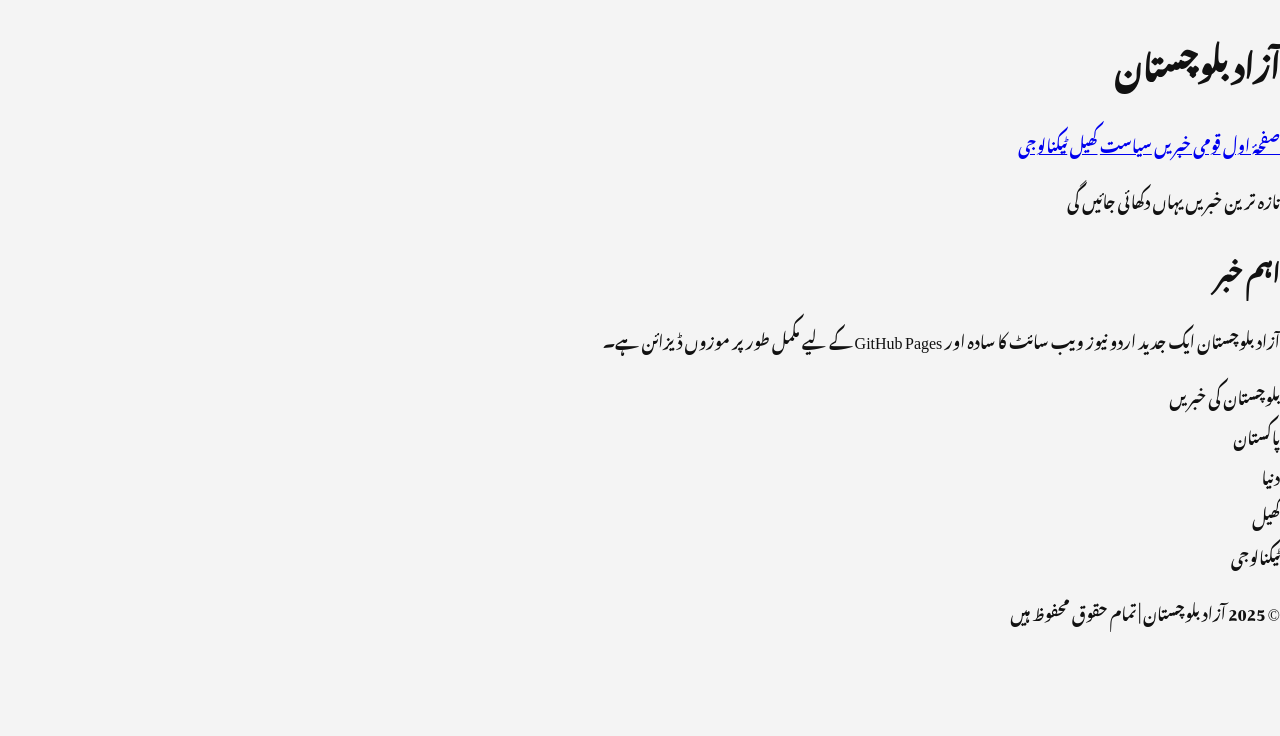
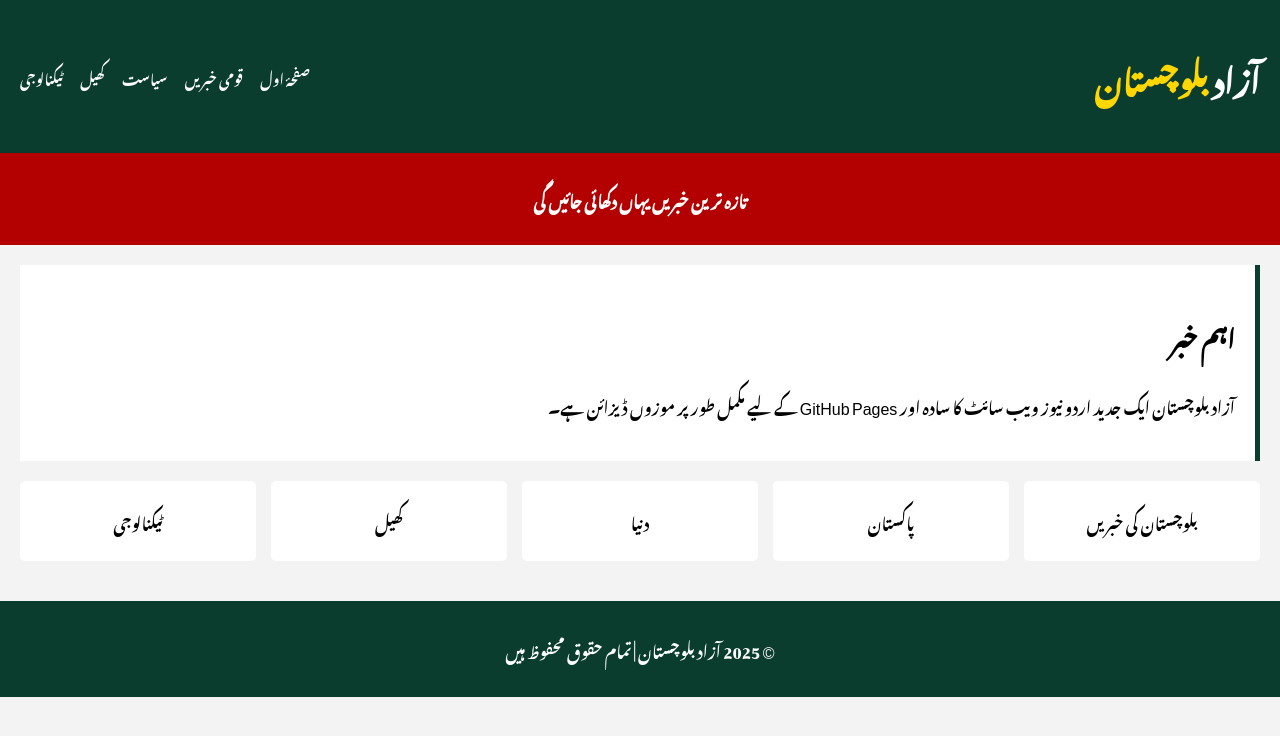
Before and after one commit to nisaraisani/Azad, a plain HTML site: page index.html in a window 1280 px wide. Drawn offline with Linux system fonts and the light colour scheme; a script that the page names is missing.

Commit message:
Update style.css

```diff
--- a/style.css
+++ b/style.css
@@ -1,91 +1,72 @@
 body {
-  margin: 0;
-  font-family: 'Noto Nastaliq Urdu', serif;
-  background-color: #f4f4f4;
-  color: #111;
+    margin: 0;
+    font-family: "Noto Nastaliq Urdu", Arial, sans-serif;
+    background: #f3f3f3;
+    direction: rtl;
 }
 
-/* Header */
-.site-header {
-  background: #0f3d2e;
-  color: #ffffff;
-  text-align: center;
-  padding: 20px 10px;
+header {
+    background: #0b3d2e;
+    color: white;
+    padding: 15px 20px;
+    display: flex;
+    justify-content: space-between;
+    align-items: center;
 }
 
-.site-header h1 {
-  margin: 0;
-  font-size: 36px;
+header span {
+    color: #ffd700;
 }
 
-.site-header p {
-  margin-top: 6px;
-  font-size: 16px;
+nav a {
+    color: white;
+    margin-right: 15px;
+    text-decoration: none;
+    font-size: 14px;
 }
 
-/* Navigation */
-.navbar {
-  background: #222;
-  display: flex;
-  justify-content: center;
-  flex-wrap: wrap;
+.breaking {
+    background: #b30000;
+    color: white;
+    padding: 10px;
+    text-align: center;
+    font-weight: bold;
 }
 
-.navbar a {
-  color: #ffffff;
-  text-decoration: none;
-  padding: 12px 16px;
-  font-size: 15px;
+main {
+    padding: 20px;
 }
 
-.navbar a:hover {
-  background: #0f3d2e;
+.news {
+    background: white;
+    padding: 20px;
+    margin-bottom: 20px;
+    border-right: 5px solid #0b3d2e;
 }
 
-/* Main container */
-.container {
-  max-width: 900px;
-  margin: 20px auto;
-  padding: 0 15px;
+.grid {
+    display: grid;
+    grid-template-columns: repeat(auto-fit, minmax(160px, 1fr));
+    gap: 15px;
 }
 
-/* News card */
-.news-card {
-  background: #ffffff;
-  padding: 20px;
-  margin-bottom: 20px;
-  border-radius: 6px;
-  box-shadow: 0 2px 6px rgba(0, 0, 0, 0.1);
+.card {
+    background: white;
+    padding: 20px;
+    text-align: center;
+    cursor: pointer;
+    border-radius: 5px;
 }
 
-.news-card h2 {
-  margin-top: 0;
-  font-size: 22px;
+.card:hover {
+    background: #0b3d2e;
+    color: white;
 }
 
-.meta {
-  font-size: 13px;
-  color: #666666;
+footer {
+    background: #0b3d2e;
+    color: white;
+    text-align: center;
+    padding: 12px;
+    margin-top: 20px;
 }
-
-/* Read more link */
-.read-more {
-  display: inline-block;
-  margin-top: 10px;
-  color: #0f3d2e;
-  text-decoration: none;
-  font-weight: bold;
-}
-
-.read-more:hover {
-  text-decoration: underline;
-}
-
-/* Footer */
-.site-footer {
-  background: #222;
-  color: #ffffff;
-  text-align: center;
-  padding: 15px;
-  font-size: 14px;
-}
```
